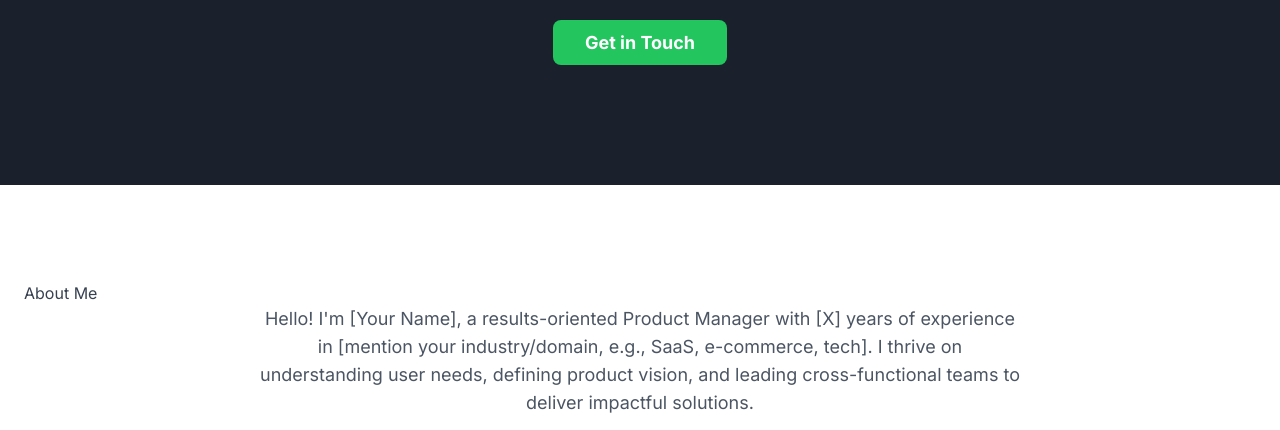
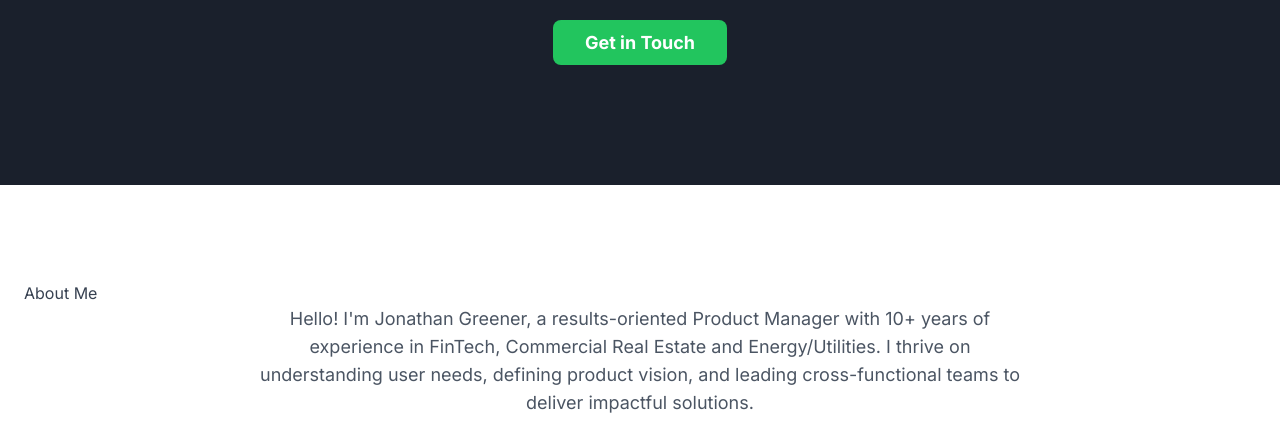
Before and after one commit to jawn22/jonathan-professional, a plain HTML site: page index.html in a window 1280 px wide. Shown: the part 487-917 px from the top of the page. Drawn offline with nearby package versions, Linux system fonts and the light colour scheme.

Commit message:
First Updates

```diff
--- a/index.html
+++ b/index.html
@@ -3,7 +3,7 @@
 <head>
     <meta charset="UTF-8">
     <meta name="viewport" content="width=device-width, initial-scale=1.0">
-    <title>Your Name - Product Manager & Decarbonisation Enthusiast</title>
+    <title>Jonathan Greener - Product Manager & Decarbonisation Enthusiast</title>
     <script src="https://cdn.tailwindcss.com"></script>
     <link href="https://cdnjs.cloudflare.com/ajax/libs/font-awesome/6.0.0-beta3/css/all.min.css" rel="stylesheet">
     <link href="https://fonts.googleapis.com/css2?family=Inter:wght@400;500;600;700&display=swap" rel="stylesheet">
@@ -113,7 +113,7 @@
             <div class="container mx-auto px-6">
                 <h2 class="section-title">About Me</h2>
                 <div class="max-w-3xl mx-auto text-center text-lg text-gray-600 space-y-4">
-                    <p>Hello! I'm [Your Name], a results-oriented Product Manager with [X] years of experience in [mention your industry/domain, e.g., SaaS, e-commerce, tech]. I thrive on understanding user needs, defining product vision, and leading cross-functional teams to deliver impactful solutions.</p>
+                    <p>Hello! I'm Jonathan Greener, a results-oriented Product Manager with 10+ years of experience in FinTech, Commercial Real Estate and Energy/Utilities. I thrive on understanding user needs, defining product vision, and leading cross-functional teams to deliver impactful solutions.</p>
                     <p>Beyond my professional life, I'm deeply passionate about sustainability and leveraging technology for a greener future. At home, I've dived into the world of Home Assistant, creating a smart ecosystem that not only enhances convenience but actively helps in monitoring and reducing my carbon footprint. This hands-on experience with IoT and data analysis fuels my problem-solving approach in all aspects of my work.</p>
                     <p>I believe in [mention a core value or philosophy, e.g., continuous learning, data-driven decisions, user-centricity] and I'm always eager to connect with like-minded individuals and explore new challenges.</p>
                 </div>
```
